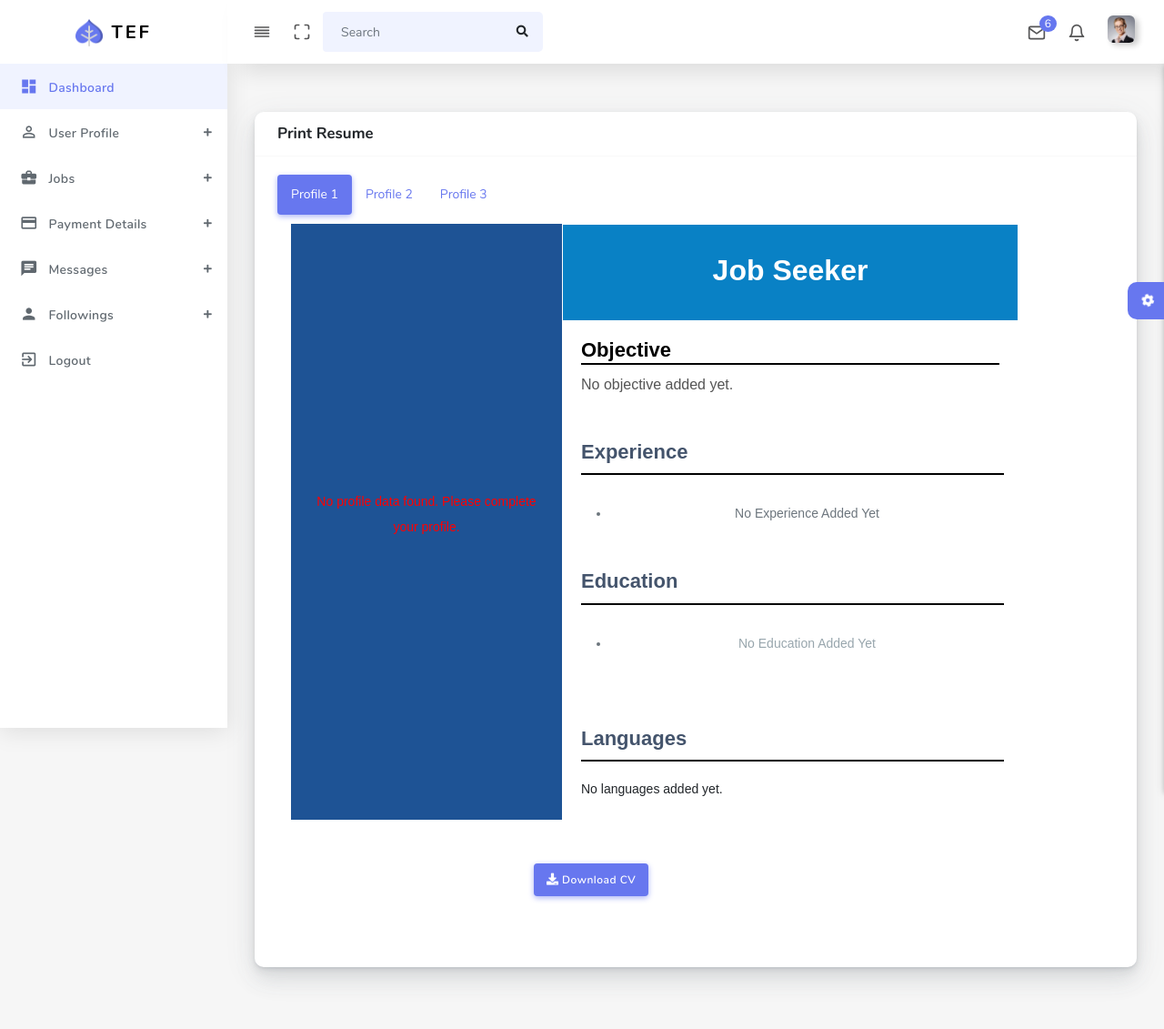
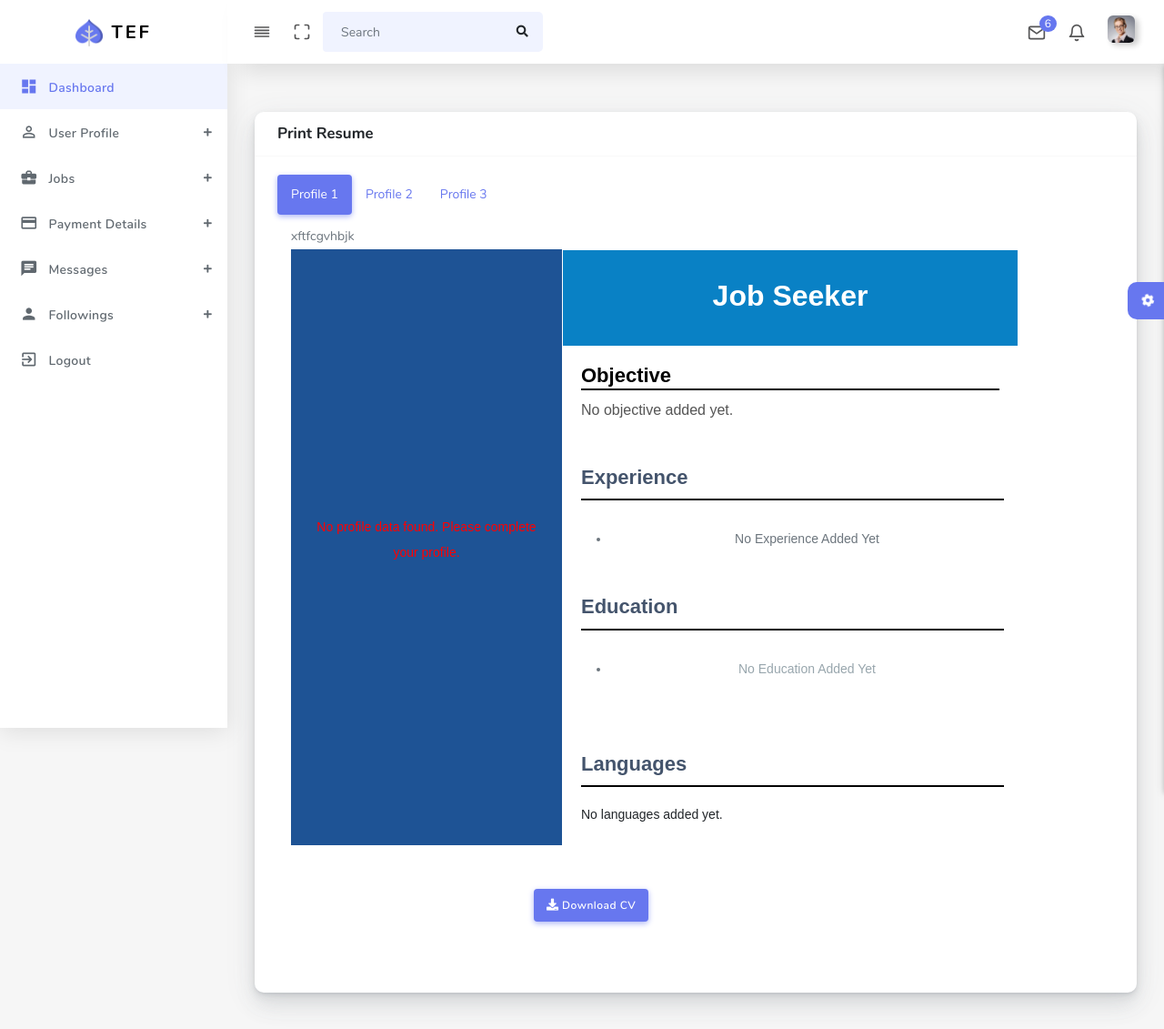
Before and after one commit to noorjaveria976/job_dashboard, a PHP site: page /job_seeker/profile.php in a window 1280 px wide. Shown: the top 1131 px of the page at 91% size. Run offline with PHP 8.4, Linux system fonts and the light colour scheme; the visitor is signed in with stand-in values (Sample User, id 1); data that the repository does not hold is empty.

Commit message:
Update profile.php

```diff
--- a/job_seeker/profile.php
+++ b/job_seeker/profile.php
@@ -240,7 +240,9 @@
                                 </table>
                               </td>
                               <!-- my_profile.php ended -->
-
+<div class="rytguhjb">
+  xftfcgvhbjk
+</div>
                               <!-- RIGHT PANEL -->
                               <td width="500" valign="top" style="font-family:Arial, Helvetica, sans-serif; vertical-align: top;">
 
```
